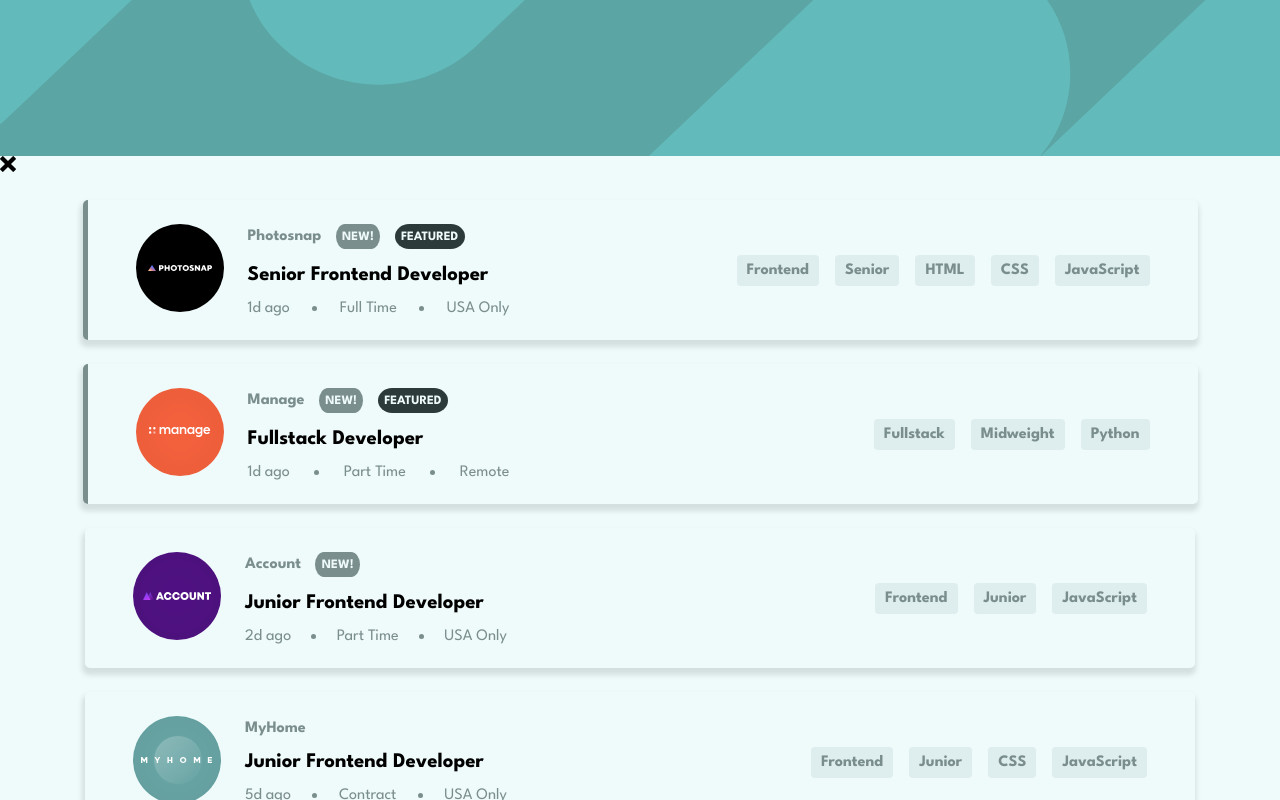
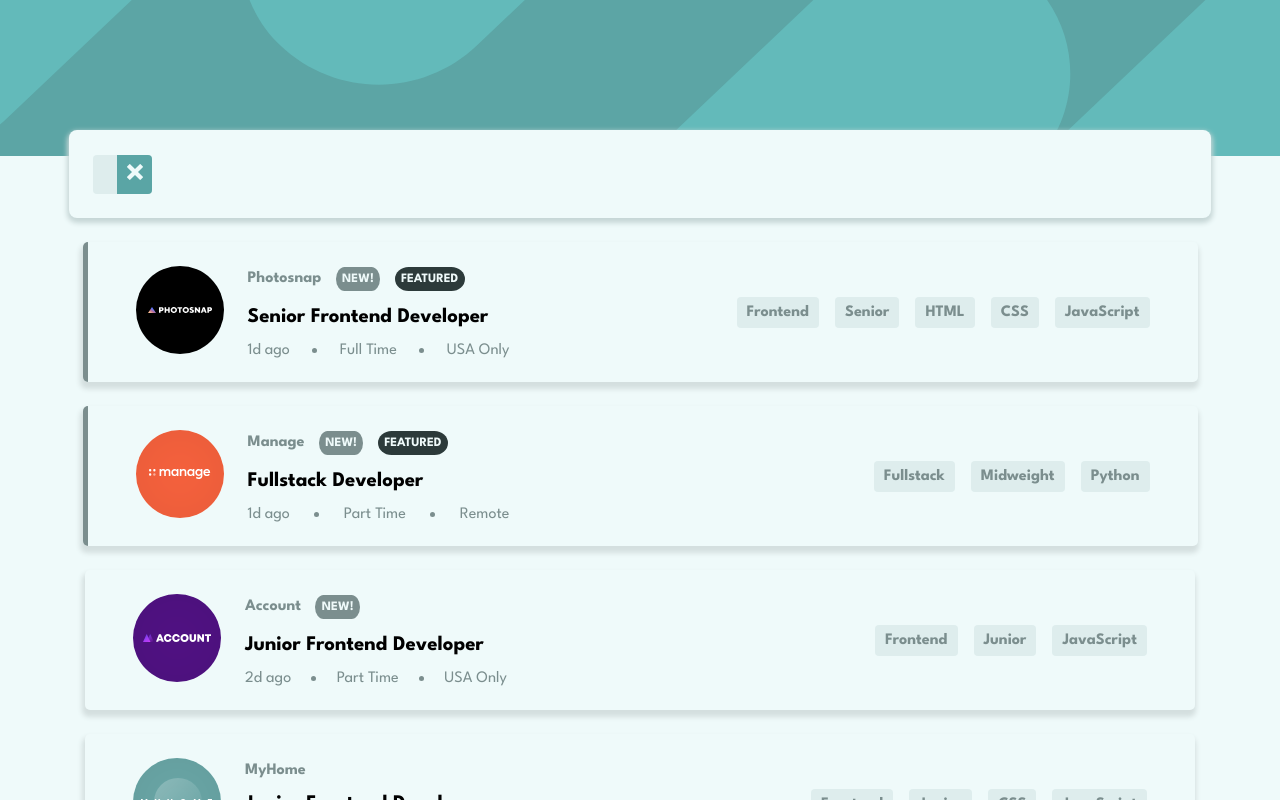
Before and after one commit to Sana-Shabeel/filter-job-listing-ts, a React (Create React App) app: page / in a window 1280 px wide. Shown: the top 800 px of the page. Built offline with nearby package versions, Linux system fonts and the light colour scheme.

Commit message:
style tab component

```diff
--- a/src/App.css
+++ b/src/App.css
@@ -39,3 +39,46 @@ h3,
 h4 {
   margin: 0;
 }
+
+.tab {
+  width: min(100% - 4rem, 1110px);
+  height: 72px;
+  display: flex;
+  align-items: center;
+  padding: 0.5em 1em;
+  margin: -2% auto 0;
+  background: var(--desaturated-dark-cyan);
+  border-radius: 8px;
+  box-shadow: 0px 3px 5px 2px #c6d6d6;
+}
+
+.tab--btn {
+  width: fit-content;
+  display: flex;
+  justify-content: space-between;
+  align-items: center;
+  gap: 8px;
+  border-radius: 4px;
+  background-color: var(--lgc-filter-tablet);
+  margin: 0 0.5rem;
+}
+.tab--btn__text {
+  padding: 0.5em 0 0.5em 1em;
+  font-weight: 700;
+  color: var(--dark-grayish-cyan);
+}
+
+.tab--btn__cross {
+  background-color: #5aa5a5;
+  padding: 0.6em 0.6em;
+  font-weight: 700;
+  text-align: center;
+  border-top-right-radius: 4px;
+  border-bottom-right-radius: 4px;
+  color: var(--desaturated-dark-cyan);
+  cursor: pointer;
+}
+
+.tab--btn__cross:hover {
+  background-color: var(--very-dark-grayish-cyan);
+}
```
